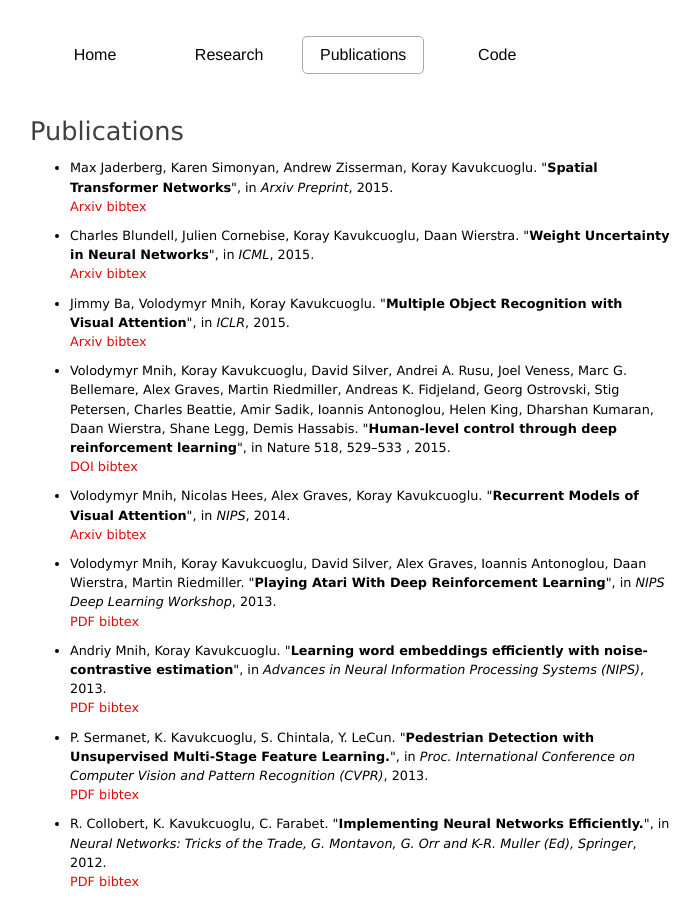
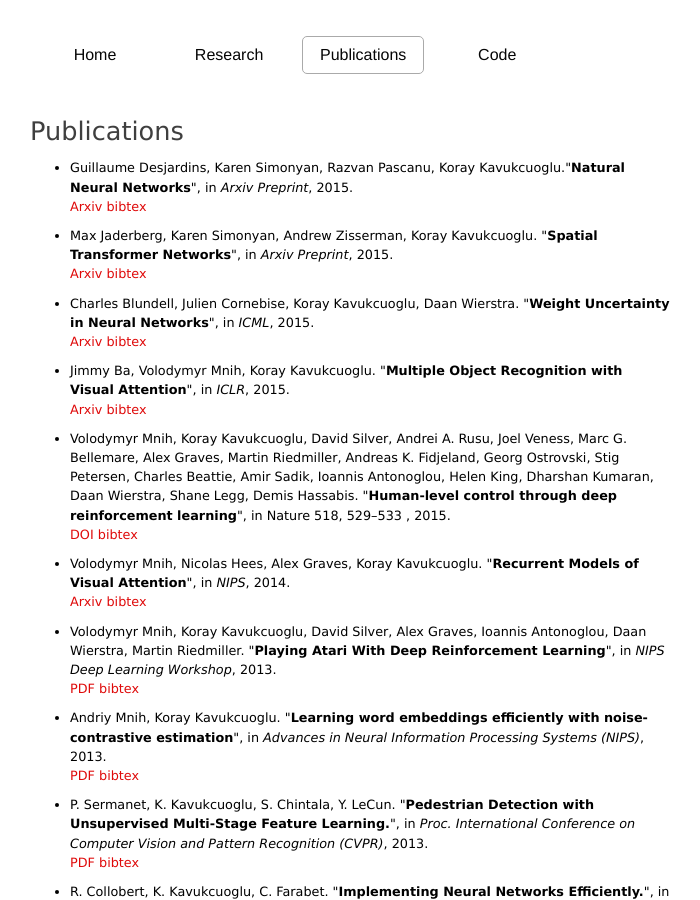
Before and after one commit to koraykv/koraykv.github.com, a Jekyll site: the page built from publications.md, in a window 1280 px wide and 900 px high. Shown: the whole window, without its empty margins (290-990 px from the left). Built offline with Jekyll 4.4.1, drawn with Linux system fonts in a browser that asks for light colours.

Commit message:
Update publications.md

```diff
--- a/publications.md
+++ b/publications.md
@@ -8,6 +8,23 @@ id: publications
 
 <div class="bibli">
 <ul>
+
+<li>
+<div id="desjardins-natural-2015">Guillaume Desjardins, Karen Simonyan, Razvan Pascanu, Koray Kavukcuoglu."<B>Natural Neural Networks</B>", in <EM>Arxiv Preprint</EM>, 2015.
+
+<br>
+<a href="http://arxiv.org/pdf/1507.00210.pdf">Arxiv</a>
+<a href="#" onclick="toggle_visibility('bib-desjardins-natural-2015');return false;">bibtex</a>
+</div>
+<div class="bibtex" id="bib-desjardins-natural-2015" >
+<pre><code>@incollection{desjardins-natural-2015,
+  title={Natural Neural Networks},
+  author={Desjardins, Guillaume and Simonyan, Karen and Pascanu, Razvan and Kavukcuoglu, Koray},
+  journal={arXiv preprint arXiv:1507.00210},
+  year={2015}
+}
+</code></pre></div>
+</li>
 
 <li>
 <div id="jaderberg-transformer-2015">Max Jaderberg, Karen Simonyan, Andrew Zisserman, Koray Kavukcuoglu. "<B>Spatial Transformer Networks</B>", in <EM>Arxiv Preprint</EM>, 2015.
```
